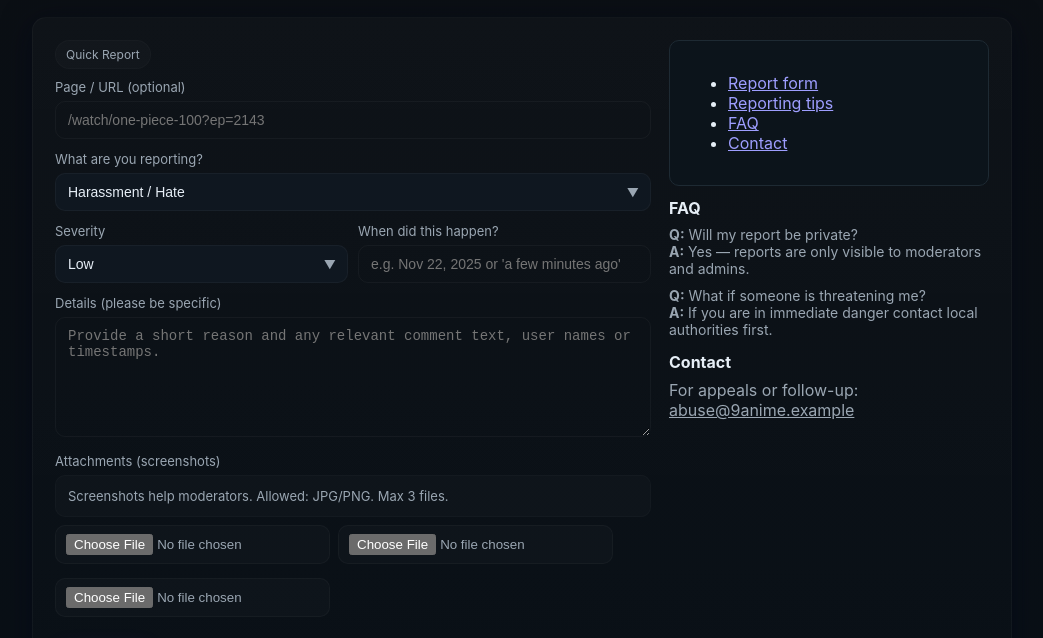
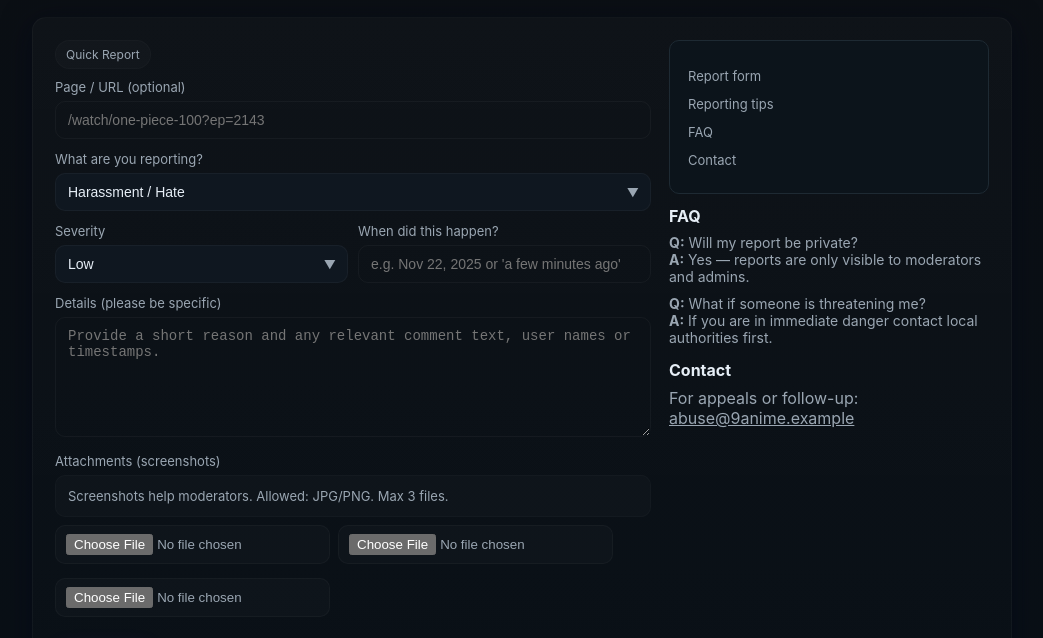
Before and after one commit to businessforsuman-maker/rules, a website: page public/report.html in a window 1280 px wide. Shown: the part 123-761 px from the top of the page, without its empty margins (118-1161 px from the left). Drawn offline with Linux system fonts and the light colour scheme.

Commit message:
Update report.html

```diff
--- a/public/report.html
+++ b/public/report.html
@@ -97,6 +97,13 @@ select option {
       color:var(--muted);
       pointer-events:none;
     }
+    /* table of contents */
+    nav.toc{position:sticky;top:20px}
+    @media (max-width:880px){nav.toc{position:static}}
+    nav.toc ul{list-style:none;padding:0;margin:0}
+    nav.toc li{margin:8px 0}
+    nav.toc a{color:var(--muted);text-decoration:none;font-size:13px}
+    nav.toc a:hover{color:var(--accent)}
 
     /* small helpers and info box */
     .info{background:rgba(255,255,255,0.02);padding:12px;border-radius:10px;border:1px solid rgba(255,255,255,0.02);color:var(--muted);font-size:13px}
```
